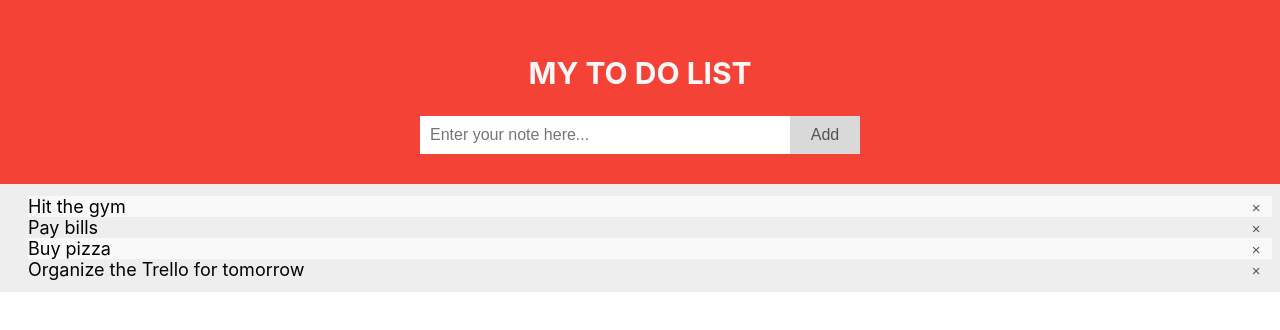
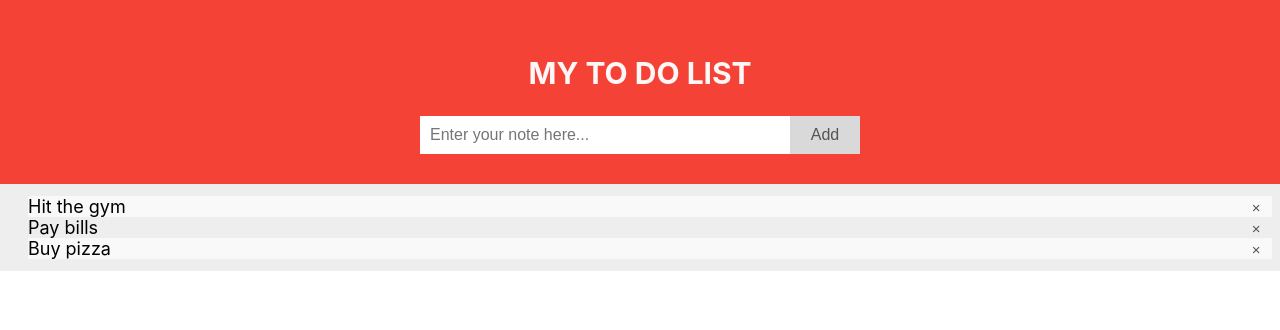
Before and after one commit to HelenFedoseeva/react-app-todo-list, a React (Create React App) app: page / in a window 1280 px wide. Shown: the top 330 px of the page. Built offline with nearby package versions, Linux system fonts and the light colour scheme.

Commit message:
add-cheked-logic

```diff
--- a/src/components/Section/Section.jsx
+++ b/src/components/Section/Section.jsx
@@ -5,10 +5,37 @@ import { useState } from "react";
 import '../../index.css';
 
 
+ export const toDoArray = [{
+    title: 'Hit the gym',
+    id: 'dgdg46',
+    isCompleted: false,
+},
+{
+    title: 'Pay bills',
+    id: 'strhrth4',
+    isCompleted: false,
+    },
+{
+    title: 'Buy pizza',
+    id: 'are687',
+    isCompleted: false,
+}]
 
 export const Section = () => {
     const [value, setValue] = useState('')
     const [click, setClick] = useState(0)
+
+    const [todos, setTodos] = useState(toDoArray)
+
+
+    const changeTodo = (id) => {
+        const copyArr = [...todos]
+        const current = copyArr.find(t => t.id === id)
+        current.isCompleted = !current.isCompleted
+        setTodos(copyArr)
+
+    }
+
 
 
     const handleValueChange = (value) => {
@@ -33,7 +60,10 @@ export const Section = () => {
                     <AddBtn onClick={handleBtnChange}/>
                 </div>
             </div>
-                 <ToDoList click={click}  value={ value }/>
+            <ul className="list">
+                {todos.map(todo => <ToDoList key={todo.id} todo={todo} changeTodo={ changeTodo } />)}
+            </ul>
+
         </section>
     )
 }
--- a/src/components/ToDoList/ToDoList.jsx
+++ b/src/components/ToDoList/ToDoList.jsx
@@ -1,48 +1,53 @@
 import { useState } from 'react';
 import '../../index.css';
 
-export const ToDoList = ({ value, click }) => {
-    const [noteArr, setArray] = useState(['Hit the gym', 'Pay bills', 'Buy pizza','Organize the Trello for tomorrow'])
 
 
-    const listValue = String(value.trim())
+export const ToDoList = ({ todo, changeTodo }) => {
+
+//     const [noteArr, setArray] = useState(['Hit the gym', 'Pay bills', 'Buy pizza','Organize the Trello for tomorrow'])
 
 
-    if (click && listValue !== '') {
+//     const listValue = String(value.trim())
 
-        noteArr.push(listValue)
 
-    }
+//     if (click && listValue !== '') {
 
-      const markupList = noteArr.map((elem, index) =>{return (<li onClick={handleListItemClick} key={index} id={index} className='list__item'>{elem}
-      <button onClick={handleCloseBtnClick} className='closeBtn' type='button'>×</button></li>)
-  })
+//         noteArr.push(listValue)
+
+//     }
+
+//       const markupList = noteArr.map((elem, index) =>{return (<li onClick={handleListItemClick} key={index} id={index} className='list__item'>{elem}
+//       <button onClick={handleCloseBtnClick} className='closeBtn' type='button'>×</button></li>)
+//   })
 
 
 
-    function handleCloseBtnClick(e) {
+    // function handleCloseBtnClick(e) {
 
 
-        const index = e.target.offsetParent.id
+    //     const index = e.target.offsetParent.id
 
-        const siblingIndex = e.nativeEvent.target.offsetParent.nextSibling
-        noteArr.splice(index, 1)
-        setArray([...noteArr])
+    //     const siblingIndex = e.nativeEvent.target.offsetParent.nextSibling
+    //     noteArr.splice(index, 1)
+    //     setArray([...noteArr])
 
-    }
+    // }
 
-    function handleListItemClick(e) {
-        if (e.target.classList.contains('checked')) {
-            e.target.classList.remove('checked')
+//     function handleListItemClick(e) {
+//         if (e.target.classList.contains('checked')) {
+//             e.target.classList.remove('checked')
 
-            return
-        }
-        e.target.classList.add('checked')
-    }
+//             return
+//         }
+//         e.target.classList.add('checked')
+//     }
 
     return (
-        <ul className='list'>
-           { markupList}
-        </ul>
+        <div className={`list__item ${todo.isCompleted ? 'checked' : ''}`} onClick={()=> {changeTodo(todo.id)}}>
+             <li >{todo.title}
+            <button className='closeBtn' type='button'>×</button>
+        </li>
+       </div>
     )
 }
```
